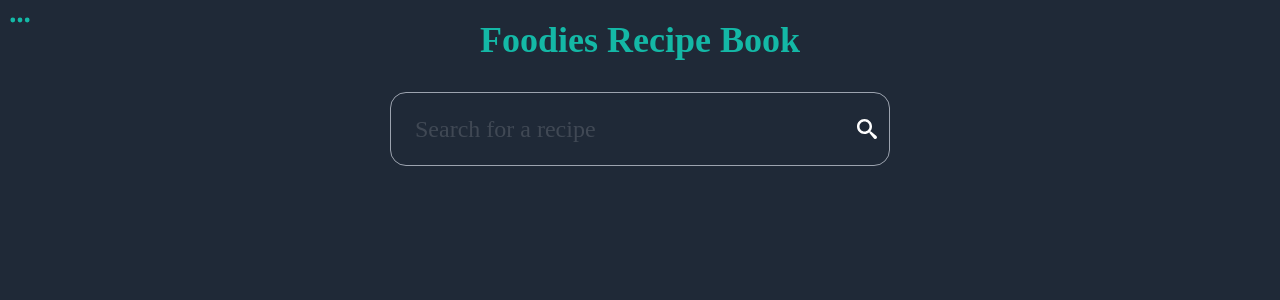
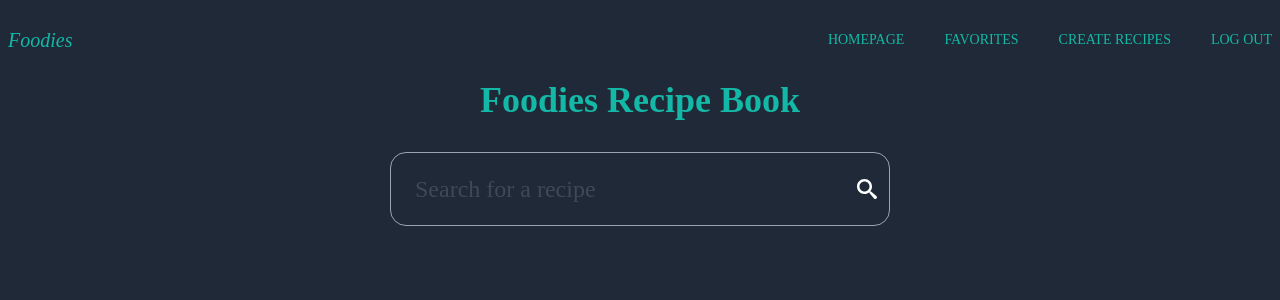
Before and after one commit to aanglin/recipe, a Next.js app: page /homepage in a window 1280 px wide. Shown: the top 300 px of the page. Built offline with nearby package versions, Linux system fonts and the light colour scheme; no server answers; a web font is replaced by a local one.

Commit message:
added new navbar and made more responsive

```diff
--- /dev/null
+++ b/components/navbar.js
@@ -0,0 +1,135 @@
+import React, { useState, useEffect } from "react";
+import Link from "next/link";
+import { AiOutlineClose, AiOutlineMail, AiOutlineMenu } from "react-icons/ai";
+import { FaGithub, FaLinkedinIn } from "react-icons/fa";
+// import { BsFillPersonLinesFill } from "react-icons/bs";
+import { useRouter } from "next/router";
+
+const Navbar = () => {
+  const [nav, setNav] = useState(false);
+  const [shadow, setShadow] = useState(false);
+  const [navBg, setNavBg] = useState('gray-800');
+  const [linkColor, setLinkColor] = useState("gray-800");
+  const router = useRouter();
+
+  useEffect(() => {
+    if (
+      router.asPath === "/recipe" ||
+      router.asPath === "/factorfiction" ||
+      router.asPath === "/notes" ||
+      router.asPath === "/weather" ||
+      router.asPath === "/techBlog"
+    ) {
+      setNavBg("transparent");
+      setLinkColor("gray-800");
+    } else {
+      setNavBg("gray-800");
+      setLinkColor("gray-800");
+    }
+  }, [router]);
+
+  const handleNav = () => {
+    setNav(!nav);
+  };
+  useEffect(() => {
+    const handleShadow = () => {
+      if (window.scrollY >= 90) {
+        setShadow(true);
+      } else {
+        setShadow(false);
+      }
+    };
+    window.addEventListener("scroll", handleShadow);
+  }, []);
+  return (
+    <div
+      style={{ backgroundColor: `${navBg}` }}
+      className={
+        shadow
+          ? "fixed w-full h-20 shadow-xl z-[100]"
+          : "fixed w-full h-20 z-[100]"
+      }
+    >
+      <div className="flex justify-between items-center w-full h-full px-2 2xl:px-16 ">
+        <Link href="/homepage">
+          <h1 className="italic text-teal-500 cursor-pointer">Foodies</h1>
+        </Link>
+        <div>
+          <ul style={{ color: `${linkColor}` }} className="hidden md:flex text-teal-500">
+            <Link href="/homepage">
+              <li className="ml-10 text-sm uppercase hover:border-b cursor-pointer">Homepage</li>
+            </Link>
+            <Link href="/favorites">
+              <li className="ml-10 text-sm uppercase hover:border-b cursor-pointer">Favorites</li>
+            </Link>
+            <Link href="/createRecipes">
+              <li className="ml-10 text-sm uppercase hover:border-b cursor-pointer">Create Recipes</li>
+            </Link>
+            <Link href="/logout">
+              <li className="ml-10 text-sm uppercase hover:border-b cursor-pointer">
+                Log Out
+              </li>
+            </Link>
+          </ul>
+          <div onClick={handleNav} className="md:hidden">
+            <AiOutlineMenu size={25} />
+          </div>
+        </div>
+      </div>
+      <div
+        className={
+          nav ? "md:hidden fixed left-0 top-0 w-full h-screen bg-black/90" : ""
+        }
+      >
+        <div
+          className={
+            nav
+              ? "fixed left-0 top-0 w-[75%] sm:w-[60%] md:w-[45%] h-screen bg-[#ecf0f3] p-10 ease-in duration-500 "
+              : "fixed left-[-100%] top-0 p-10 ease-in duration-500 "
+          }
+        >
+          <div>
+            <div className="flex w-full items-center">
+              <Link href="/">
+                <h1 className="italic text-[#5651e5]">Foodies</h1>
+              </Link>
+              <div
+                onClick={handleNav}
+                className=" rounded-full shadow-lg shadow-gray-400 p-3 ml-28 cursor-pointer"
+              >
+                <AiOutlineClose />
+              </div>
+            </div>
+
+          </div>
+          <div className="py-4 flex flex-col">
+            <ul className="uppercase">
+              <Link href="/homepage">
+                <li onClick={() => setNav(false)} className="py-4 text-sm">
+                  Homepage
+                </li>
+              </Link>
+              <Link href="/favorites">
+                <li onClick={() => setNav(false)} className="py-4 text-sm">
+                  Favorites
+                </li>
+              </Link>
+              <Link href="/createRecipes">
+                <li onClick={() => setNav(false)} className="py-4 text-sm">
+                  Create Recipes
+                </li>
+              </Link>
+              <Link href="/logout">
+                <li onClick={() => setNav(false)} className="py-4 text-sm">
+                  Log Out
+                </li>
+              </Link>
+            </ul>
+          </div>
+        </div>
+      </div>
+    </div>
+  );
+};
+
+export default Navbar;
--- a/components/recipeCards.js
+++ b/components/recipeCards.js
@@ -14,7 +14,7 @@ function RecipeCards({ data }) {
         return (
           <div className="flex flex-col justify-center" key={i}>
             <div className="flex  justify-center m-8 p-12 ">
-              <div className="flex text-black max-w-[800px] w-full mx-auto bg-teal-500 p-8 px-8 rounded-lg">
+              <div className="flex text-black  w-fit mx-auto bg-teal-500 p-8 px-8 rounded-lg">
                 <ul>
                   <div>
                     <>
--- a/pages/createRecipes.js
+++ b/pages/createRecipes.js
@@ -1,4 +1,4 @@
-import Sidebar from "../components/sidebar";
+import Navbar from "../components/navbar";
 import Head from "next/head";
 
 function CreateRecipes() {
@@ -8,7 +8,7 @@ function CreateRecipes() {
         <title>Create Recipes</title>
         <meta name="description" content="Generated by create next app" />
       </Head>
-      <Sidebar />
+      <Navbar />
       <div className="bg-gray-800 flex flex-col justify-center pt-36">
         <form
           className="max-w-[400px] w-full mx-auto bg-gray-900 p-8 px-8 rounded-lg"
--- a/pages/favorites.js
+++ b/pages/favorites.js
@@ -1,5 +1,5 @@
 import Head from "next/head";
-import Sidebar from "../components/sidebar";
+import Navbar from "../components/navbar";
 import { useState, useEffect } from "react";
 import axios from "axios";
 import Recipes from "../components/favoritesCards";
@@ -27,8 +27,8 @@ function Favorites() {
         <title>Favorites</title>
         <meta name="description" content="Generated by create next app" />
       </Head>
-      <Sidebar />
-      <h1 className="text-center text-teal-500 font-bold text-4xl pt-10 pb-28 underline">
+      <Navbar />
+      <h1 className="text-center text-teal-500 font-bold text-4xl pt-24 pb-28 underline">
         My Very Own Recipes
       </h1>
       <div className=" flex flex-wrap items-center justify-center  w-full m-auto  ">
--- a/pages/homepage.js
+++ b/pages/homepage.js
@@ -3,7 +3,7 @@ import { useState } from "react";
 import { ImSearch } from "react-icons/im";
 import RecipeCards from "../components/recipeCards";
 import Head from "next/head";
-import Sidebar from "../components/sidebar";
+import Navbar from "../components/navbar";
 
 function Homepage() {
   const [query, setQuery] = useState("");
@@ -39,12 +39,10 @@ function Homepage() {
         <title>Recipes</title>
         <meta name="description" content="Generated by create next app" />
       </Head>
-      <Sidebar />
-
-      <h1 className="text-center text-teal-500 font-bold text-4xl pt-5">
+      <Navbar />
+      <h1 className="text-center text-teal-500 font-bold text-4xl pt-20">
         Foodies Recipe Book
       </h1>
-
       <div className="p-4 justify-center">
         <div className="relative flex items-center justify-center max-w-[500px] w-full m-auto pt-4 text-white z-10 ">
           <form
```
